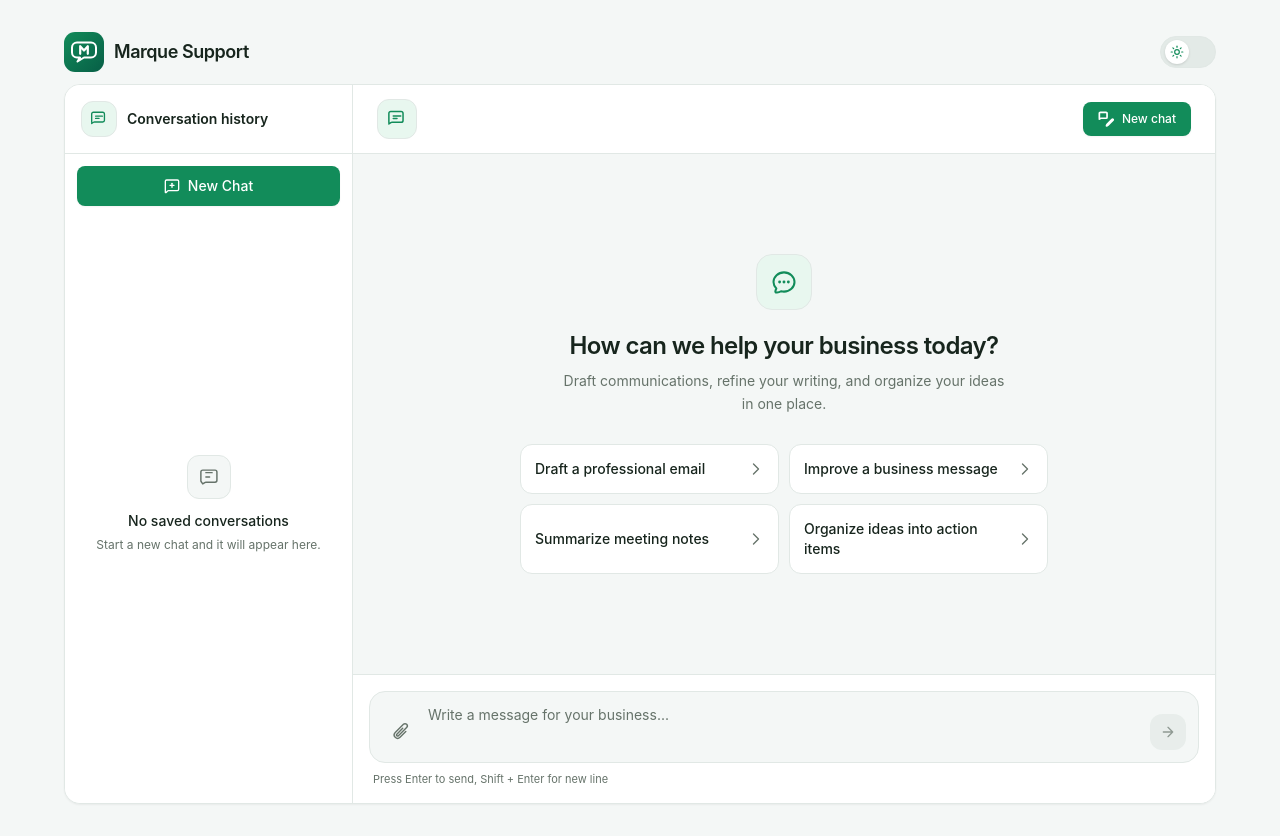
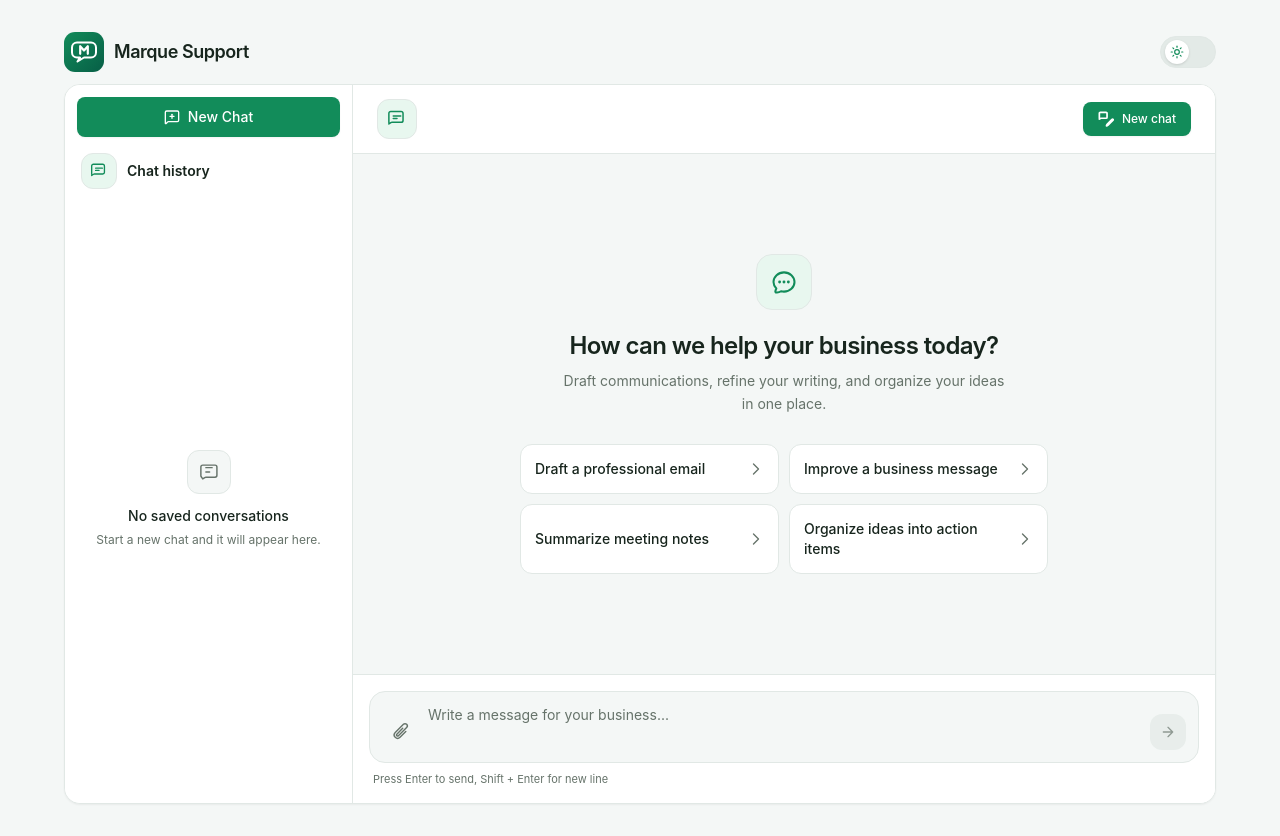
Before and after one commit to Kahonjohn1/business-support-chatbot, a Next.js app: page / in a window 1280 px wide. Built offline with nearby package versions, Linux system fonts and the light colour scheme.

Commit message:
fix: reorder sidebar chat history

```diff
--- a/src/components/chat/ConversationSidebar.tsx
+++ b/src/components/chat/ConversationSidebar.tsx
@@ -113,38 +113,23 @@ export const ConversationSidebar: React.FC<ConversationSidebarProps> = ({
         isOpen ? "translate-x-0 shadow-lg lg:shadow-none" : "-translate-x-full"
       }`}
     >
-      <div className="flex items-center justify-between gap-2 px-4 py-4 border-b border-border shrink-0">
-        <div className="flex items-center gap-2.5 min-w-0">
-          <div
-            className="flex items-center justify-center w-9 h-9 rounded-xl bg-accent border border-border text-primary shrink-0"
-            aria-hidden="true"
+      {/* New chat action pinned to the top of the sidebar */}
+      <div className="flex items-center gap-2 px-3 pt-3 pb-1 shrink-0">
+        <button
+          type="button"
+          onClick={handleNewConversation}
+          className="inline-flex flex-1 items-center justify-center gap-2 px-3.5 py-2.5 text-sm font-medium rounded-lg bg-primary hover:bg-primary-hover active:bg-primary-hover text-primary-foreground shadow-xs transition-colors cursor-pointer focus:outline-none focus:ring-2 focus:ring-primary focus:ring-offset-1"
+          aria-label="New Chat"
+          title="New Chat"
         >
-            <svg
-              className="w-4.5 h-4.5"
-              fill="none"
-              viewBox="0 0 24 24"
-              stroke="currentColor"
-              strokeWidth={1.8}
-            >
-              <path
-                strokeLinecap="round"
-                strokeLinejoin="round"
-                d="M7.5 8.25h9m-9 3H12m-9.75 6.75l2.4-1.6a2.25 2.25 0 011.25-.38h11.1a2.25 2.25 0 002.25-2.25V5.25a2.25 2.25 0 00-2.25-2.25H4.5A2.25 2.25 0 002.25 5.25v10.5c0 .34.076.663.212.953z"
-              />
-            </svg>
-          </div>
-          <div className="flex flex-col min-w-0">
-            <span className="text-sm font-semibold text-foreground leading-tight truncate">
-              Conversation history
-            </span>
-          </div>
-        </div>
+          <MessageSquarePlus className="w-4 h-4" aria-hidden="true" />
+          <span>New Chat</span>
+        </button>
 
-        <div className="flex items-center gap-1.5 shrink-0">
         <button
           type="button"
           onClick={onClose}
-            className="p-1.5 text-muted-foreground hover:text-foreground hover:bg-background rounded-lg transition-colors lg:hidden cursor-pointer focus:outline-none focus:ring-2 focus:ring-primary"
+          className="p-2.5 text-muted-foreground hover:text-foreground hover:bg-background rounded-lg transition-colors lg:hidden shrink-0 cursor-pointer focus:outline-none focus:ring-2 focus:ring-primary"
           aria-label="Close conversation history"
           title="Close conversation history"
         >
@@ -164,19 +149,30 @@ export const ConversationSidebar: React.FC<ConversationSidebarProps> = ({
           </svg>
         </button>
       </div>
+
+      {/* Chat history section, below the new chat action */}
+      <div className="flex items-center gap-2.5 px-4 pt-3 pb-2 shrink-0">
+        <div
+          className="flex items-center justify-center w-9 h-9 rounded-xl bg-accent border border-border text-primary shrink-0"
+          aria-hidden="true"
+        >
+          <svg
+            className="w-4.5 h-4.5"
+            fill="none"
+            viewBox="0 0 24 24"
+            stroke="currentColor"
+            strokeWidth={1.8}
+          >
+            <path
+              strokeLinecap="round"
+              strokeLinejoin="round"
+              d="M7.5 8.25h9m-9 3H12m-9.75 6.75l2.4-1.6a2.25 2.25 0 011.25-.38h11.1a2.25 2.25 0 002.25-2.25V5.25a2.25 2.25 0 00-2.25-2.25H4.5A2.25 2.25 0 002.25 5.25v10.5c0 .34.076.663.212.953z"
+            />
+          </svg>
         </div>
-
-      <div className="px-3 pt-3 shrink-0">
-        <button
-          type="button"
-          onClick={handleNewConversation}
-          className="inline-flex items-center justify-center gap-2 w-full px-3.5 py-2.5 text-sm font-medium rounded-lg bg-primary hover:bg-primary-hover active:bg-primary-hover text-primary-foreground shadow-xs transition-colors cursor-pointer focus:outline-none focus:ring-2 focus:ring-primary focus:ring-offset-1"
-          aria-label="New Chat"
-          title="New Chat"
-        >
-          <MessageSquarePlus className="w-4 h-4" aria-hidden="true" />
-          <span>New Chat</span>
-        </button>
+        <h3 className="text-sm font-semibold text-foreground leading-tight truncate">
+          Chat history
+        </h3>
       </div>
 
       <div className="flex-1 overflow-y-auto px-3 py-3">
```
Lines whose indentation alone changed are shown as unchanged.
